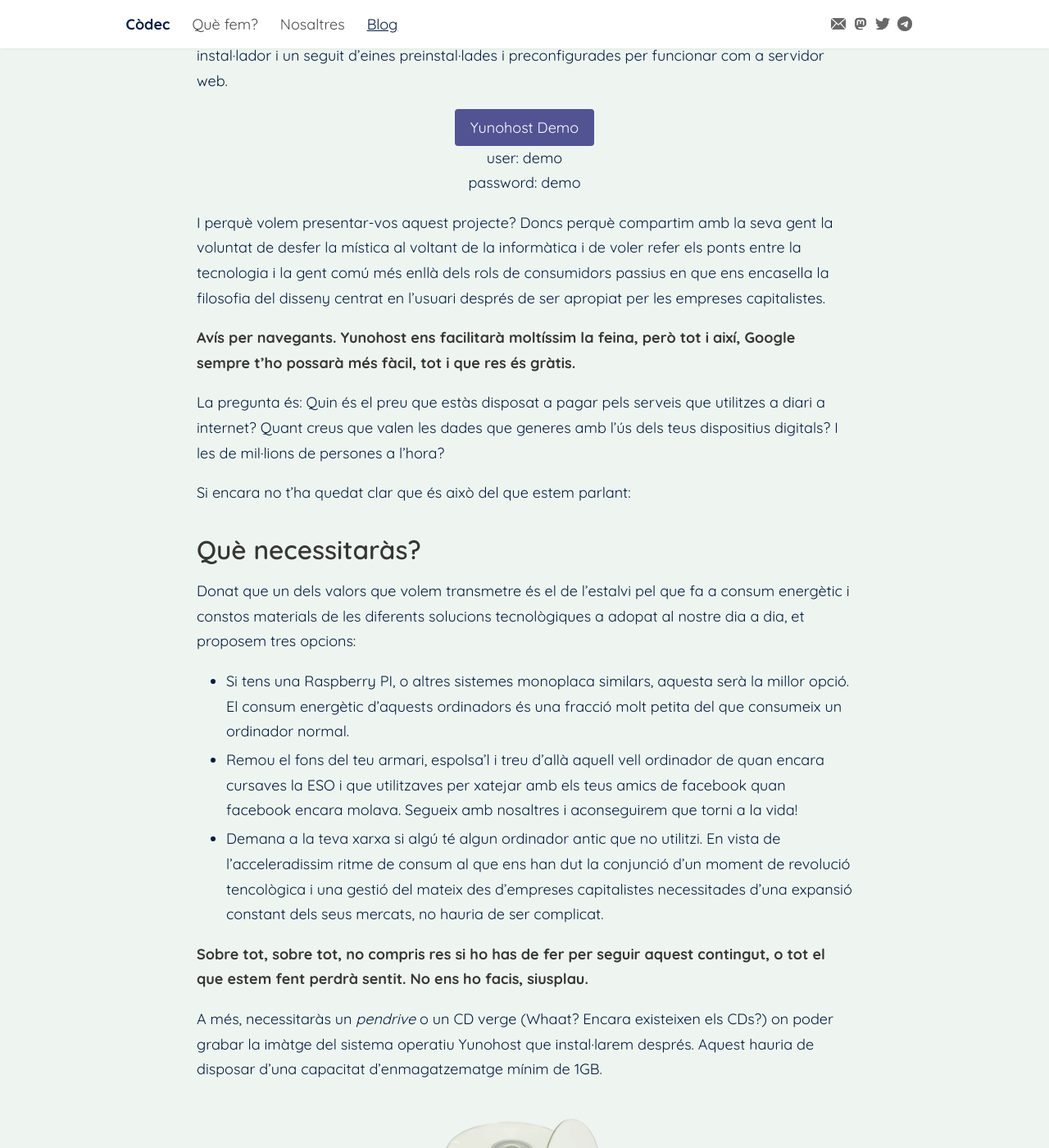
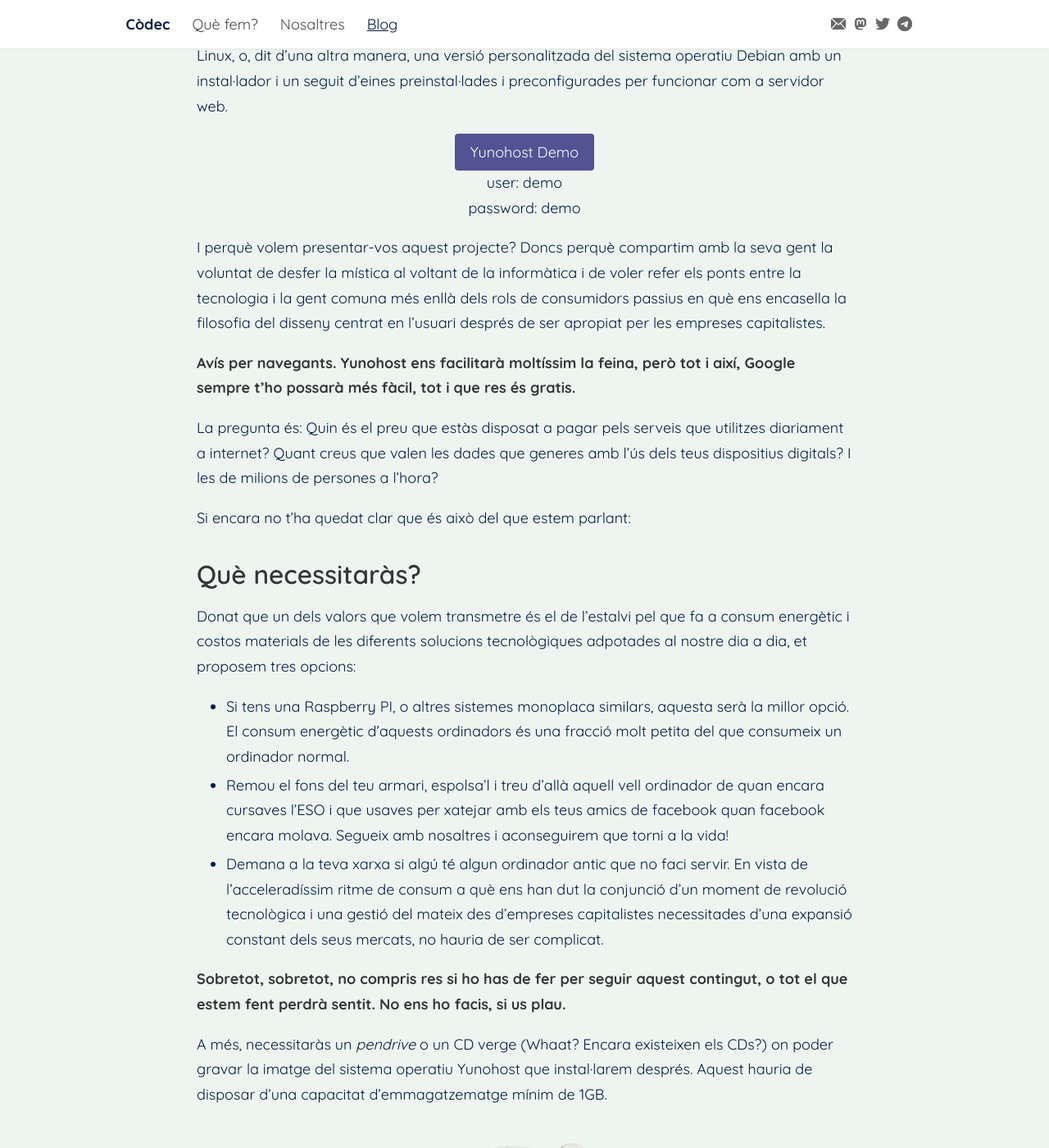
Before and after one commit to codeccoop/codeccoop.github.io, a Jekyll site: the page built from _posts/2022-02-24-yunohost.md, in a window 1280 px wide and 1400 px high, scrolled down 1662 px. Shown: the whole window at 82% size. Built offline with Jekyll 4.4.1, drawn with Linux system fonts in a browser that asks for light colours; some web fonts are replaced; some of the changed text lies outside the part shown.

Commit message:
Revisió ortogràfica del nou post;

```diff
--- a/_posts/2022-02-24-yunohost.md
+++ b/_posts/2022-02-24-yunohost.md
@@ -60,7 +60,7 @@ _yunohost.org_
 En resum: Yunohost és un sistema operatiu, però també un projecte de transformació
 de la web.
 
-Pel que fa al sistema operatiu, Yunohost és un *respin* del sistema operatiu
+Pel que fa al sistema operatiu, Yunohost és un _respin_ del sistema operatiu
 [Debian](https://www.debian.org/), basat en Linux, o, dit d'una altra manera,
 una versió personalitzada del sistema operatiu Debian amb un instal·lador i un
 seguit d'eines preinstal·lades i preconfigurades per funcionar com a servidor web.
@@ -74,23 +74,23 @@ password: demo
 
 I perquè volem presentar-vos aquest projecte? Doncs perquè compartim amb la seva
 gent la voluntat de desfer la mística al voltant de la informàtica i de voler
-refer els ponts entre la tecnologia i la gent comú més enllà dels rols de consumidors
-passius en que ens encasella la filosofia del disseny centrat en l'usuari després
+refer els ponts entre la tecnologia i la gent comuna més enllà dels rols de consumidors
+passius en què ens encasella la filosofia del disseny centrat en l'usuari després
 de ser apropiat per les empreses capitalistes.
 
 **Avís per navegants. Yunohost ens facilitarà moltíssim la feina, però tot i així,
-Google sempre t'ho possarà més fàcil, tot i que res és gràtis.**
+Google sempre t'ho possarà més fàcil, tot i que res és gratis.**
 
 La pregunta és: Quin és el preu que estàs disposat a pagar pels serveis que utilitzes
-a diari a internet? Quant creus que valen les dades que generes amb l'ús dels teus
-dispositius digitals? I les de mil·lions de persones a l'hora?
+diariament a internet? Quant creus que valen les dades que generes amb l'ús dels
+teus dispositius digitals? I les de milions de persones a l'hora?
 
 Si encara no t'ha quedat clar que és això del que estem parlant:
 
 ## Què necessitaràs?
 
 Donat que un dels valors que volem transmetre és el de l'estalvi pel que fa a consum
-energètic i constos materials de les diferents solucions tecnològiques a adopat
+energètic i costos materials de les diferents solucions tecnològiques adpotades
 al nostre dia a dia, et proposem tres opcions:
 
 - Si tens una Raspberry PI, o altres sistemes monoplaca similars, aquesta serà
@@ -98,21 +98,21 @@ la millor opció. El consum energètic d'aquests ordinadors és una fracció
 molt petita del que consumeix un ordinador normal.
 
 - Remou el fons del teu armari, espolsa'l i treu d'allà aquell vell ordinador de
-quan encara cursaves la ESO i que utilitzaves per xatejar amb els teus amics de
+quan encara cursaves l'ESO i que usaves per xatejar amb els teus amics de
 facebook quan facebook encara molava. Segueix amb nosaltres i aconseguirem que torni
 a la vida!
 
-- Demana a la teva xarxa si algú té algun ordinador antic que no utilitzi. En vista
-de l'acceleradissim ritme de consum al que ens han dut la conjunció d'un
-moment de revolució tencològica i una gestió del mateix des d'empreses capitalistes
+- Demana a la teva xarxa si algú té algun ordinador antic que no faci servir. En
+vista de l'acceleradíssim ritme de consum a què ens han dut la conjunció d'un
+moment de revolució tecnològica i una gestió del mateix des d'empreses capitalistes
 necessitades d'una expansió constant dels seus mercats, no hauria de ser complicat.
 
-**Sobre tot, sobre tot, no compris res si ho has de fer per seguir aquest
-contingut, o tot el que estem fent perdrà sentit. No ens ho facis, siusplau.**
+**Sobretot, sobretot, no compris res si ho has de fer per seguir aquest
+contingut, o tot el que estem fent perdrà sentit. No ens ho facis, si us plau.**
 
 A més, necessitaràs un _pendrive_ o un CD verge (Whaat? Encara existeixen
-els CDs?) on poder grabar la imàtge del sistema operatiu Yunohost que instal·larem
-després. Aquest hauria de disposar d'una capacitat d'enmagatzematge mínim de 1GB.
+els CDs?) on poder gravar la imatge del sistema operatiu Yunohost que instal·larem
+després. Aquest hauria de disposar d'una capacitat d'emmagatzematge mínim de 1GB.
 
 {:.centered}
 ![cdrom]({% link /assets/images/cdrom.png %}){:style="height:200px;"}
--- a/_sass/_typography.scss
+++ b/_sass/_typography.scss
@@ -8,7 +8,7 @@ $mobile-line-height: 1.4;
 
 @font-face {
     font-family: "Quicksand";
-    src: url("../fonts/Quicksand/Quicksand-VariableFont_wght.ttf");
+    src: url("/assets/fonts/Quicksand/Quicksand-VariableFont_wght.ttf");
 }
 
 @function pow($number, $exponent) {
```
Also changed, not shown: other parts of _posts/2022-02-24-yunohost.md (+33 -27 lines).
